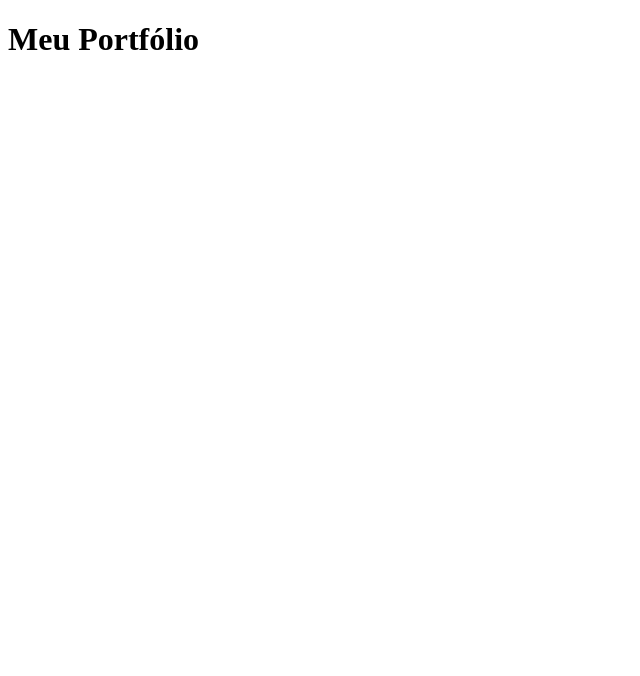
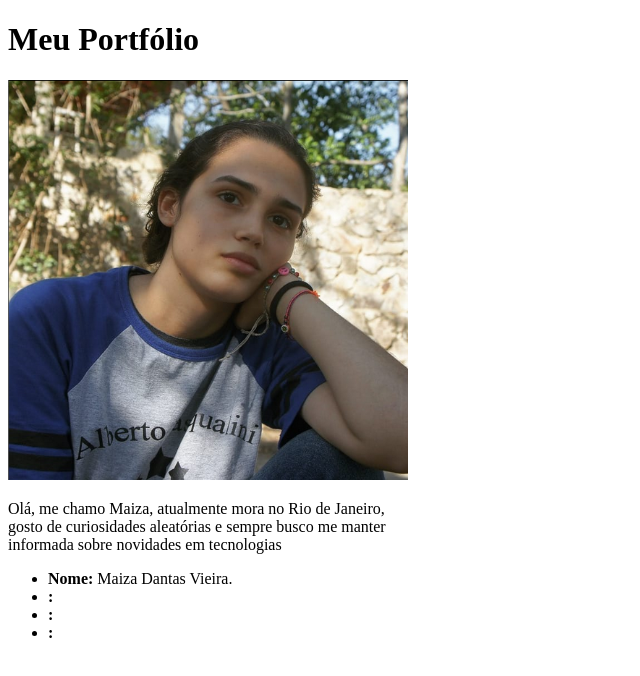
Before and after one commit to MaizaDV/MaizaDV.github.io, a plain HTML site: page index.html in a window 1280 px wide. Shown: the whole page, without its empty margins (0-640 px from the left). Drawn offline with Linux system fonts and the light colour scheme.

Commit message:
adiciona imagem e breve descrição

```diff
--- a/index.html
+++ b/index.html
@@ -4,9 +4,20 @@
     <meta charset="UTF-8">
     <meta http-equiv="X-UA-Compatible" content="IE=edge">
     <meta name="viewport" content="width=device-width, initial-scale=1.0">
-    <title>Pórtfolio</title>
+    <title>Portfólio Maiza</title>
 </head>
 <body>
     <h1>Meu Portfólio</h1>
+    <img src="./MaizaDV.png" alt="Maiza com cabelo castanho preso, com a mão esquerda apoiada no rosto" width="400">
+    <p>Olá, me chamo Maiza, atualmente mora no Rio de Janeiro, <br>
+        gosto de curiosidades aleatórias e sempre busco me manter<br>
+        informada sobre novidades em tecnologias</p>
+    <ul>
+        <li><strong>Nome: </strong>Maiza Dantas Vieira.</li>
+        <li><strong>: </strong></li>
+        <li><strong>: </strong></li>
+        <li><strong>: </strong></li>
+    </ul>
 </body>
+<footer></footer>
 </html>
```
Also changed, not shown: MaizaDV.png (added).
